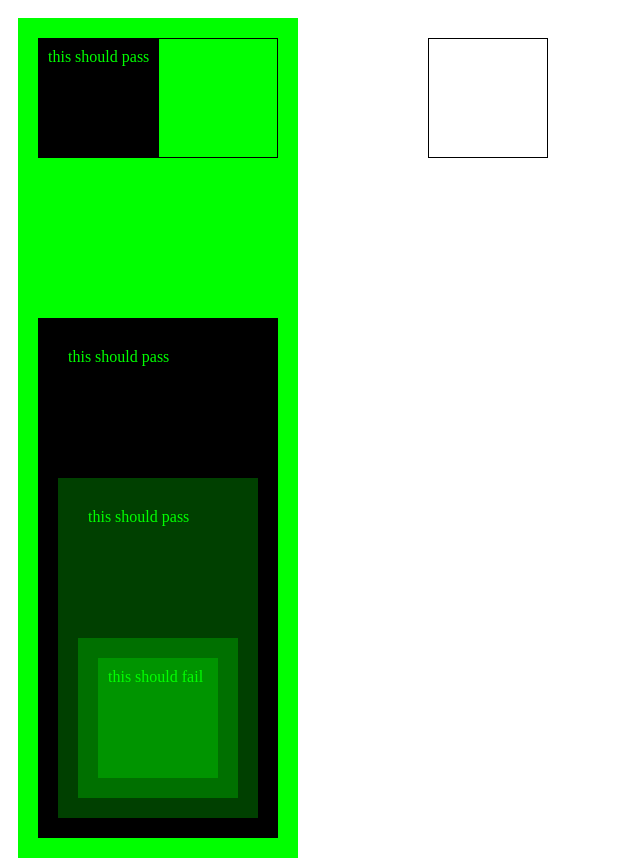
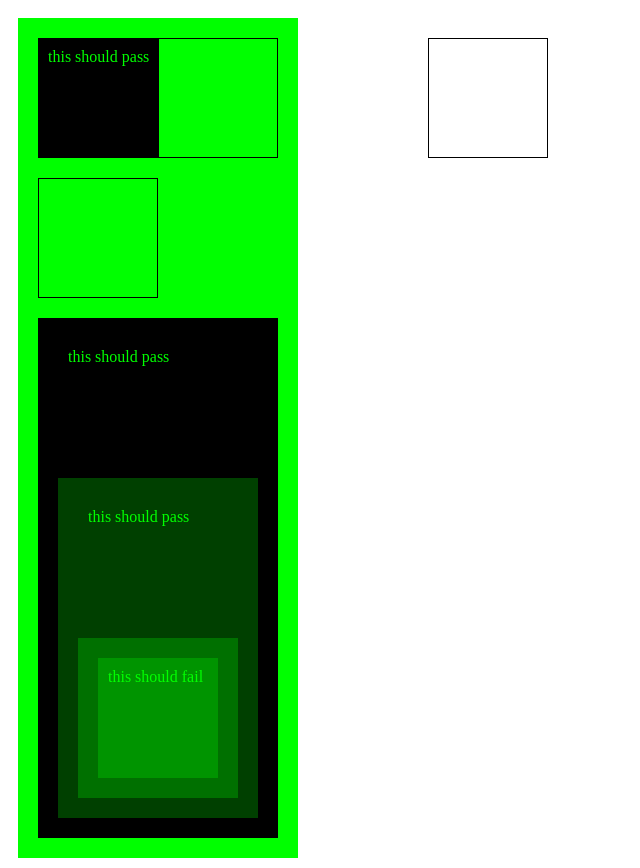
Before and after one commit to dsiefert/axe-test-cases, a plain HTML site: page color-contrast/index.html in a window 1280 px wide. Shown: the whole page, without its empty margins (0-640 px from the left). Drawn offline with Linux system fonts and the light colour scheme.

Commit message:
add an easy test case

```diff
--- a/color-contrast/index.html
+++ b/color-contrast/index.html
@@ -15,6 +15,10 @@ Intended outcome: 3 failures, each with text 'this should fail'
 			min-width: 100px;
 			float: left;
 			clear: left;
+		}
+		#easy {
+			border: 1px solid black;
+			padding: 9px;
 		}
 		#background {
 			background-color: #0f0;
```
